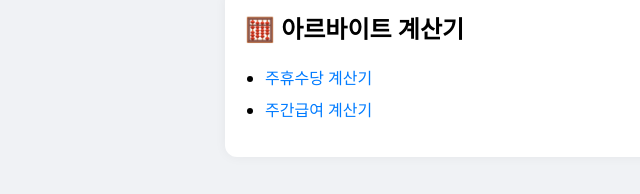
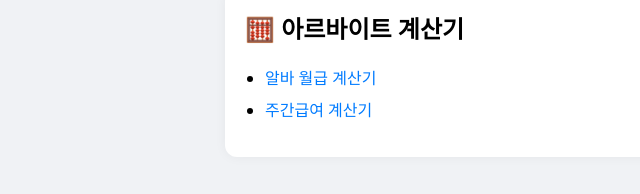
Before and after one commit to Yeonsungpark/Workkit, a plain HTML site: page index.html in a window 1280 px wide. Shown: the part 701-895 px from the top of the page, 15-655 px from the left. Drawn offline with Linux system fonts and the light colour scheme.

Commit message:
Update index.html

```diff
--- a/index.html
+++ b/index.html
@@ -48,7 +48,7 @@
     <section>
       <h2>🧮 아르바이트 계산기</h2>
       <ul>
-        <li><a href="part_timer_salary.html">주휴수당 계산기</a></li>
+        <li><a href="part_timer_salary.html">알바 월급 계산기</a></li>
         <li><a href="weekly_allowance_calculator.html">주간급여 계산기</a></li>
       </ul>
     </section>
```
